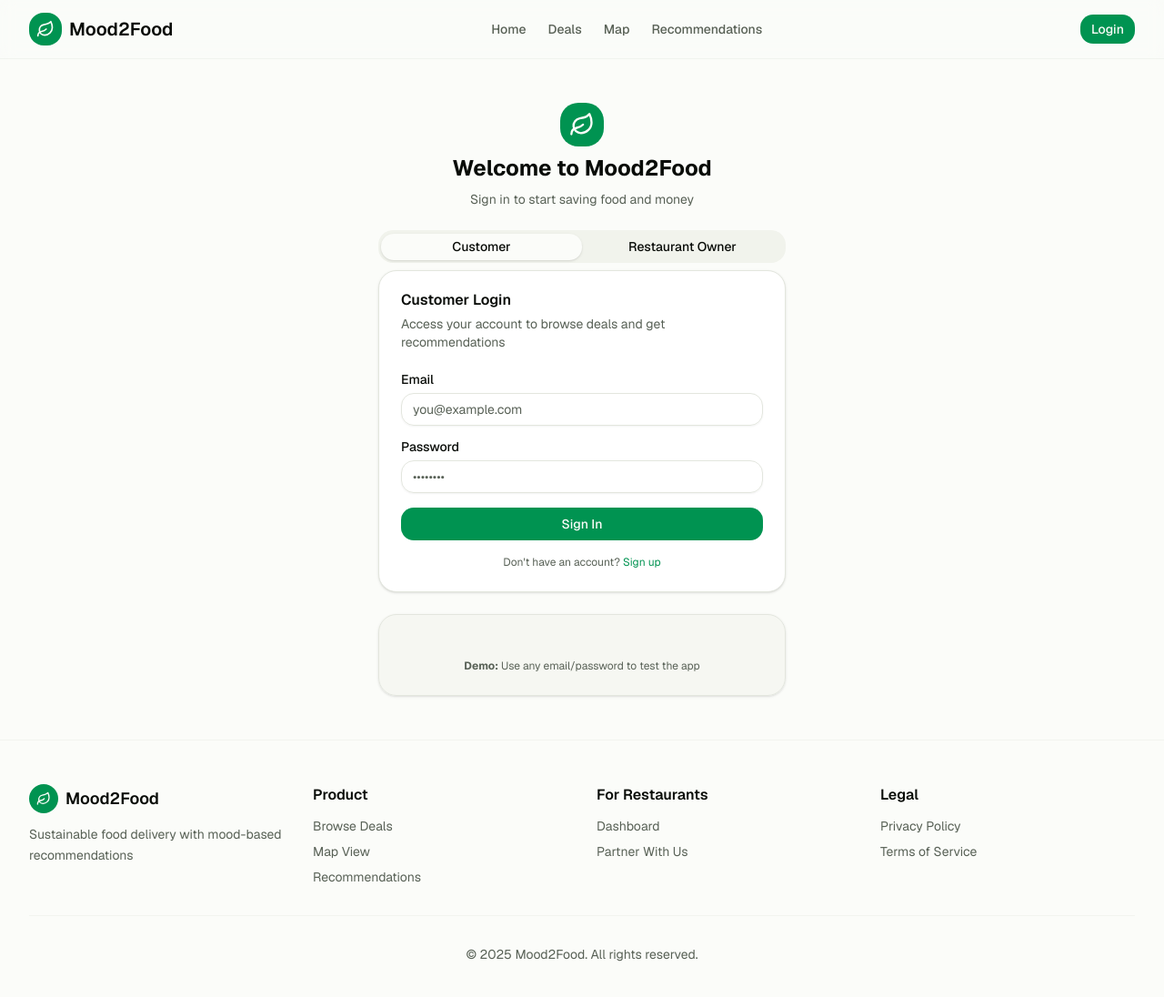
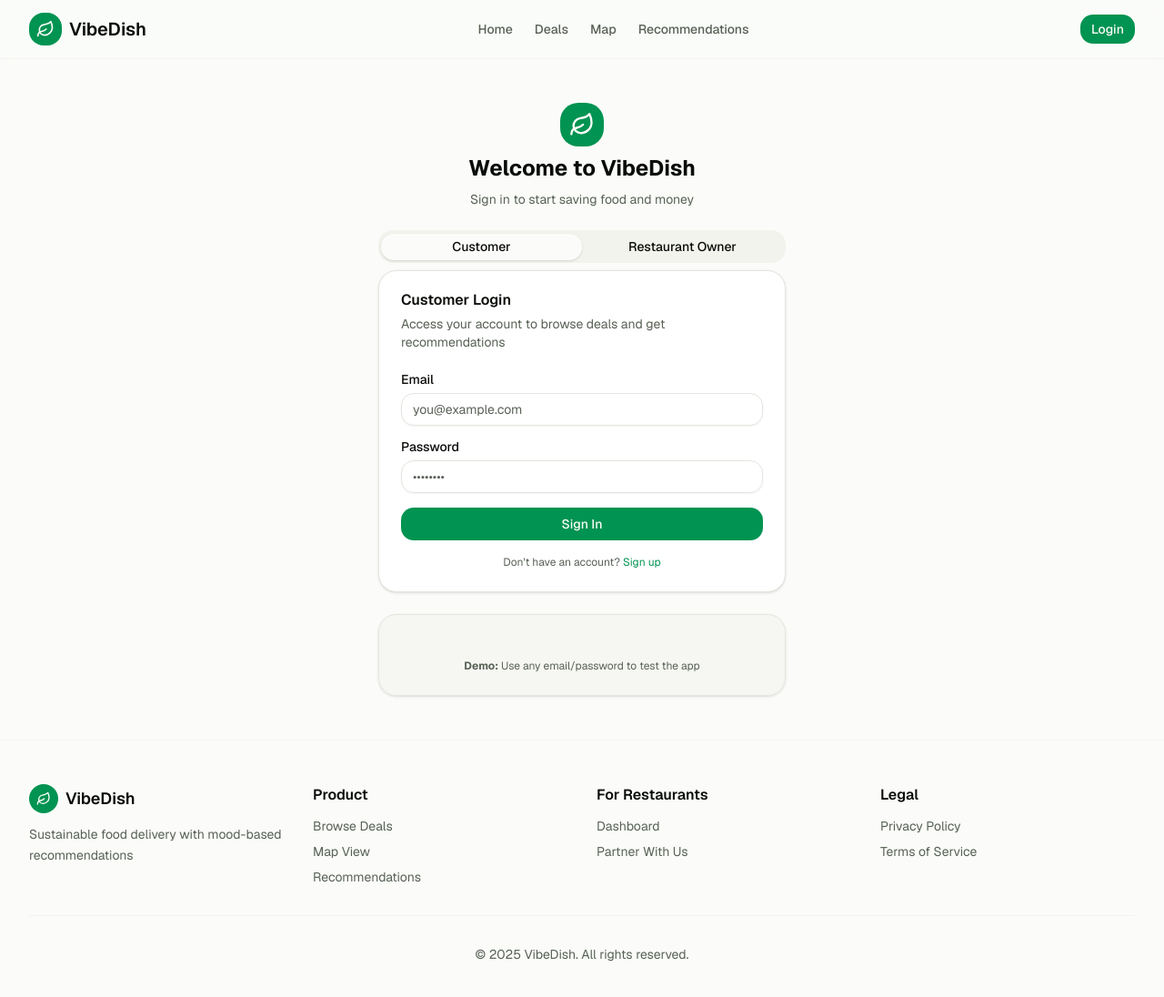
Before and after one commit to pranshavpatel/CSC510-Section2-Group8, a Next.js app in the folder Project/client/: page /login in a window 1280 px wide. Shown: the top 1096 px of the page at 91% size. Built offline with nearby package versions, Linux system fonts and the light colour scheme.

Commit message:
name changed from mood2food to vibedish

```diff
--- a/Project/client/app/globals.css
+++ b/Project/client/app/globals.css
@@ -4,7 +4,7 @@
 @custom-variant dark (&:is(.dark *));
 
 :root {
-  /* Updated color scheme for Mood2Food - eco-friendly green primary with warm accents */
+  /* Updated color scheme for VibeDish - eco-friendly green primary with warm accents */
   --background: oklch(0.99 0.005 120);
   --foreground: oklch(0.15 0.01 140);
   --card: oklch(1 0 0);
--- a/Project/client/app/layout.tsx
+++ b/Project/client/app/layout.tsx
@@ -12,7 +12,7 @@ const _geist = Geist({ subsets: ["latin"] })
 const _geistMono = Geist_Mono({ subsets: ["latin"] })
 
 export const metadata: Metadata = {
-  title: "Mood2Food - Sustainable Food Delivery",
+  title: "VibeDish - Sustainable Food Delivery",
   description: "Mood-based meal recommendations with surplus restaurant meals at discounted prices",
   generator: "v0.app",
 }
--- a/Project/client/app/login/page.tsx
+++ b/Project/client/app/login/page.tsx
@@ -57,7 +57,7 @@ export default function LoginPage() {
           <div className="flex h-12 w-12 items-center justify-center rounded-xl bg-primary">
             <Leaf className="h-7 w-7 text-primary-foreground" />
           </div>
-          <h1 className="text-2xl font-bold">Welcome to Mood2Food</h1>
+          <h1 className="text-2xl font-bold">Welcome to VibeDish</h1>
           <p className="text-sm text-muted-foreground text-center">Sign in to start saving food and money</p>
         </div>
 
--- a/Project/client/app/signup/page.tsx
+++ b/Project/client/app/signup/page.tsx
@@ -69,7 +69,7 @@ export default function SignupPage() {
           <div className="flex h-12 w-12 items-center justify-center rounded-xl bg-primary">
             <Leaf className="h-7 w-7 text-primary-foreground" />
           </div>
-          <h1 className="text-2xl font-bold">Join Mood2Food</h1>
+          <h1 className="text-2xl font-bold">Join VibeDish</h1>
           <p className="text-sm text-muted-foreground text-center">Create an account to get started</p>
         </div>
 
--- a/Project/client/components/footer.tsx
+++ b/Project/client/components/footer.tsx
@@ -12,7 +12,7 @@ export function Footer() {
               <div className="flex h-8 w-8 items-center justify-center rounded-lg bg-primary">
                 <Leaf className="h-4 w-4 text-primary-foreground" />
               </div>
-              <span>Mood2Food</span>
+              <span>VibeDish</span>
             </Link>
             <p className="text-sm text-muted-foreground leading-relaxed">
               Sustainable food delivery with mood-based recommendations
@@ -77,7 +77,7 @@ export function Footer() {
         </div>
 
         <div className="mt-8 pt-8 border-t border-border/40 text-center text-sm text-muted-foreground">
-          <p>&copy; 2025 Mood2Food. All rights reserved.</p>
+          <p>&copy; 2025 VibeDish. All rights reserved.</p>
         </div>
       </div>
     </footer>
--- a/Project/client/components/header.tsx
+++ b/Project/client/components/header.tsx
@@ -25,7 +25,7 @@ export function Header() {
           <div className="flex h-9 w-9 items-center justify-center rounded-lg bg-primary">
             <Leaf className="h-5 w-5 text-primary-foreground" />
           </div>
-          <span className="text-foreground">Mood2Food</span>
+          <span className="text-foreground">VibeDish</span>
         </Link>
 
         <nav className="hidden md:flex items-center gap-6">
--- a/Project/client/lib/mock-data.ts
+++ b/Project/client/lib/mock-data.ts
@@ -1,4 +1,4 @@
-// Mock data for Mood2Food MVP
+// Mock data for VibeDish MVP
 
 export interface SurplusItem {
   id: number
```
Also changed, not shown: 1 other file (tests, documents, lock files or other folders).
